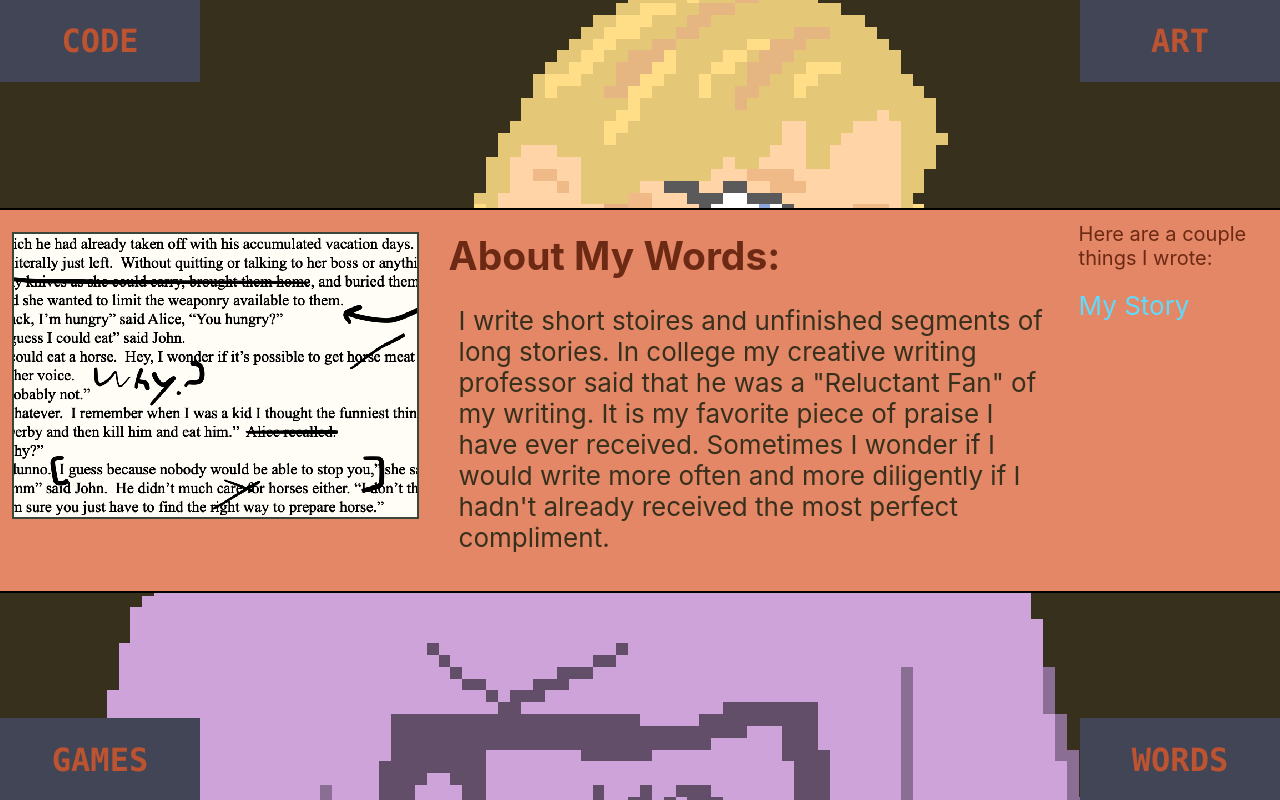
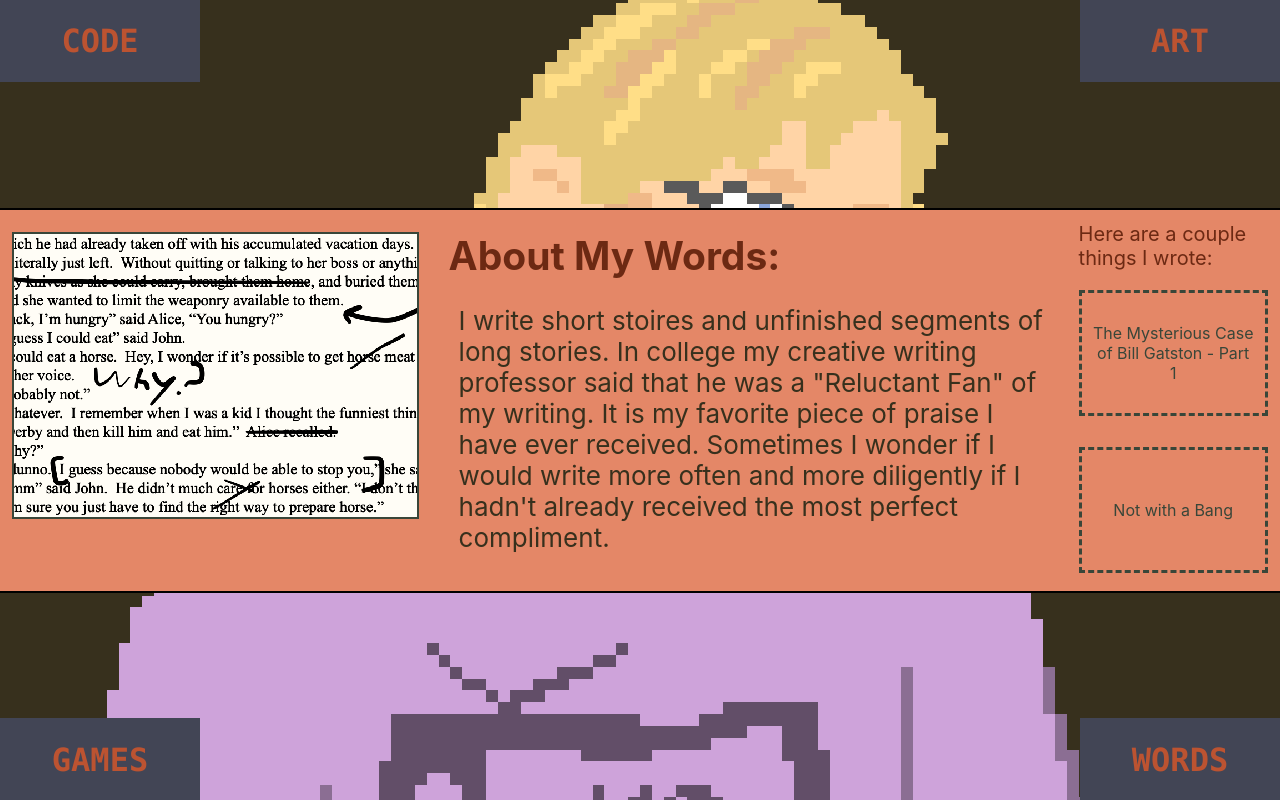
Before and after one commit to NoahKittleson/Personal-Site, a React (Create React App) app: page / in a window 1280 px wide. Both pictures are taken after a click on the link "WORDS". Built offline with nearby package versions, Linux system fonts and the light colour scheme.

Commit message:
got those writing sample links looking nice

```diff
--- a/src/App.css
+++ b/src/App.css
@@ -179,6 +179,22 @@ img {
   border-bottom: solid 2px black;
 }
 
+.story-link {
+  display: table-cell;
+  height: 100px;
+  width: 2000px;
+  padding: 10px;
+  border: 3px dashed #394639;
+  vertical-align: middle;
+  overflow: hidden;
+  font-size: 16px;
+  text-align: center;
+}
+
+.story-link a {
+  color: #394639;
+}
+
 .img-border {
   border: solid 2px #394639;
 }
--- a/src/App.js
+++ b/src/App.js
@@ -159,7 +159,13 @@ class WordPage extends React.Component {
 					</div>
 					<div className="col-1" id="codeLangs">
 						<p className="blurb">Here are a couple things I wrote:</p>
-						<a href={GatstonPdf} target="_blank" className="App-link">My Story</a>
+						<div className="story-link">
+							<a href={GatstonPdf} target="_blank" className="App-link">The Mysterious Case of Bill Gatston - Part 1</a>
+						</div>
+						<br/>
+						<div className="story-link">
+							<a href={GatstonPdf} target="_blank" className="App-link">Not with a Bang</a>
+						</div>
 					</div>
 				</div>
 			</div>
```
